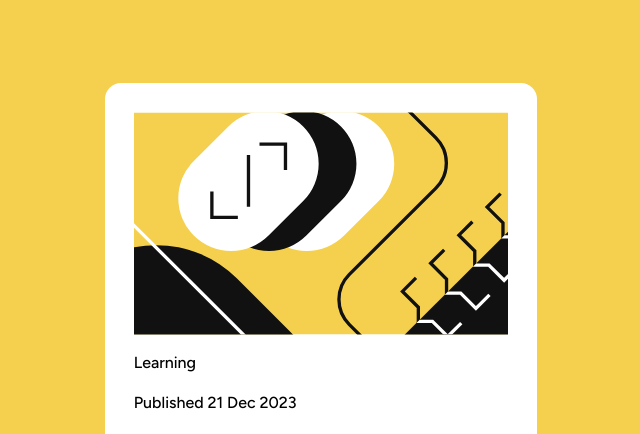
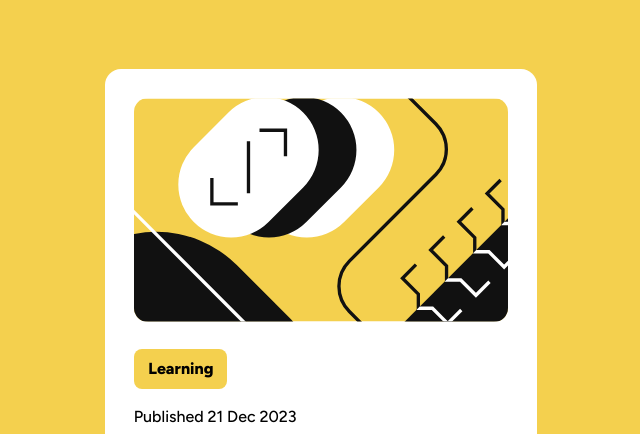
Before and after one commit to anton-mirazchiyski/Blog-Preview-Card, a plain HTML site: page index.html in a window 1280 px wide. Shown: the top 434 px of the page, without its empty margins (319-959 px from the left). Drawn offline with Linux system fonts and the light colour scheme.

Commit message:
Style card image and topic

```diff
--- a/styles/styles.css
+++ b/styles/styles.css
@@ -15,7 +15,6 @@ main {
 }
 
 .card {
-    /* border: 1px solid #000; */
     display: flex;
     flex-direction: column;
     gap: 1rem;
@@ -23,6 +22,19 @@ main {
     background-color: hsl(0, 0%, 100%);
     padding: 28.8px;    /* 1.8rem */
     border-radius: 16px;
+}
+
+.card-image {
+    border-radius: 14px;
+}
+
+.card-topic {
+    max-width: 25%;
+    background-color: hsl(47, 88%, 63%);
+    padding: 0.5rem 0.9rem;
+    font-weight: 800;
+    border-radius: 8px;
+    margin-top: 0.7rem;
 }
 
 div.card-author {
```
